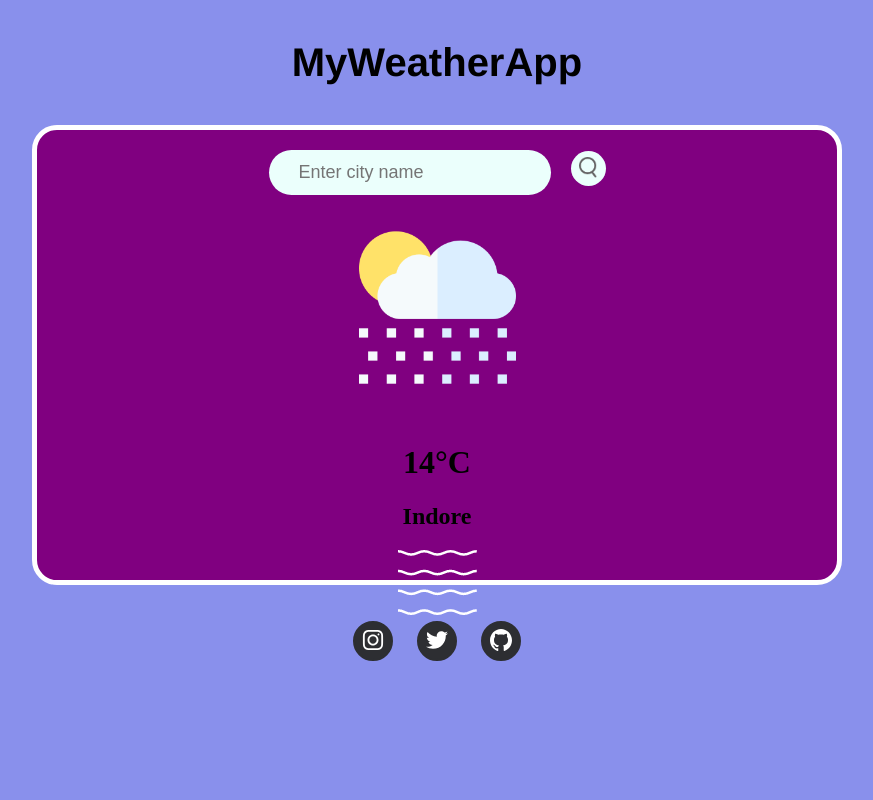
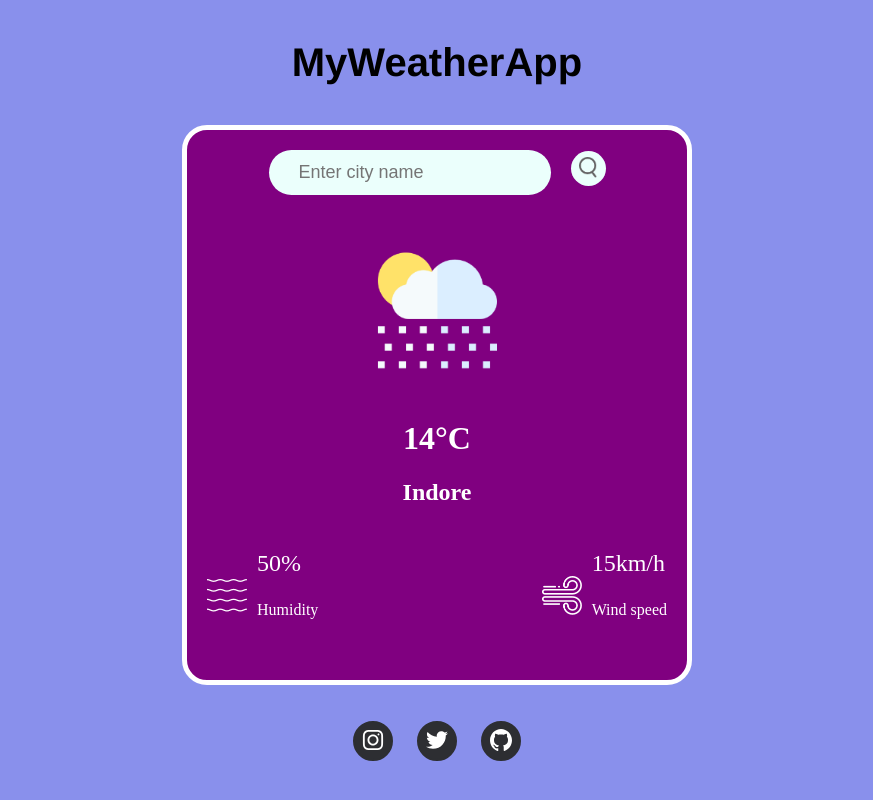
Before and after one commit to 1dhruvsingh/Currency-convertor-, a plain HTML site: page index.html in a window 1280 px wide. Shown: the whole page, without its empty margins (203-1076 px from the left). Drawn offline with Linux system fonts and the light colour scheme.

Commit message:
changes added

```diff
--- a/index.html
+++ b/index.html
@@ -25,9 +25,20 @@
     <h1 class="temp"> 14°C  </h1>
     <h2 class="city"> Indore </h2>
     <div class="details">
+       <div class="column">
+         <img src="images/humidity.png">
+         <div>
+            <p class="humidity"> 50% </p>
+            <p> Humidity </p>
+         </div>
+      </div>
       <div class="column">
-        <img src="images/humidity.png" >
-      </div>
+        <img src="images/wind.png">
+        <div>
+           <p class="wind"> 15km/h </p>
+           <p> Wind speed </p>
+        </div>
+     </div>
     </div>
   </div>
 </div>
@@ -165,6 +176,7 @@
 
 </div>
 
+<script src="main.js" > </script>
 
 </body>
 </html>
--- a/main.js
+++ b/main.js
@@ -0,0 +1,10 @@
+
+const apiKey= "252878abf39b9fe809afadc7618b41ab";
+const apiUrl= "https://api.openweathermap.org/data/2.5/weather?units=metric&q=bangalore";
+
+async function checkWeather(){
+  const response = await fetch(apiUrl + '&appid=${apiKey}');
+  var data =await response.json();
+
+  console.log(data);
+}
--- a/style.css
+++ b/style.css
@@ -17,7 +17,7 @@ body {
   border: 0;
   outline: 0;
   background: #ebfffc;
-  color: #555;
+  color: black;
   padding: 10px 25px;
   height: 25px;
   border-radius: 30px;
@@ -40,14 +40,47 @@ body {
   width: 18px;
 }
 
+.weather{
+  color: white;
+}
+
+.weather-icon{
+  width: 170px;
+  margin-top: 30px;
+}
+
+.details {
+  display: flex;
+  align-items: center;
+  justify-content: space-between;
+  padding: 0 20px;
+  margin-top: 50px;
+}
+
+.column{
+  display: flex;
+  align-items: center;
+  text-align: left;
+}
+
+.column img {
+  width: 40px;
+  margin-right: 10px;;
+}
+
+.humidity, .wind{
+  font-size: 24px;
+  margin-top: -6px;
+}
+
 .box{
   margin: auto;
   padding-top: 20px;
   padding-bottom: 30px;
   border-radius: 25px;
   border: 5px solid white;
-  width: 800px;
-  height: 400px;
+  width: 500px;
+  height: 500px;
   background: purple;
 }
 
```
